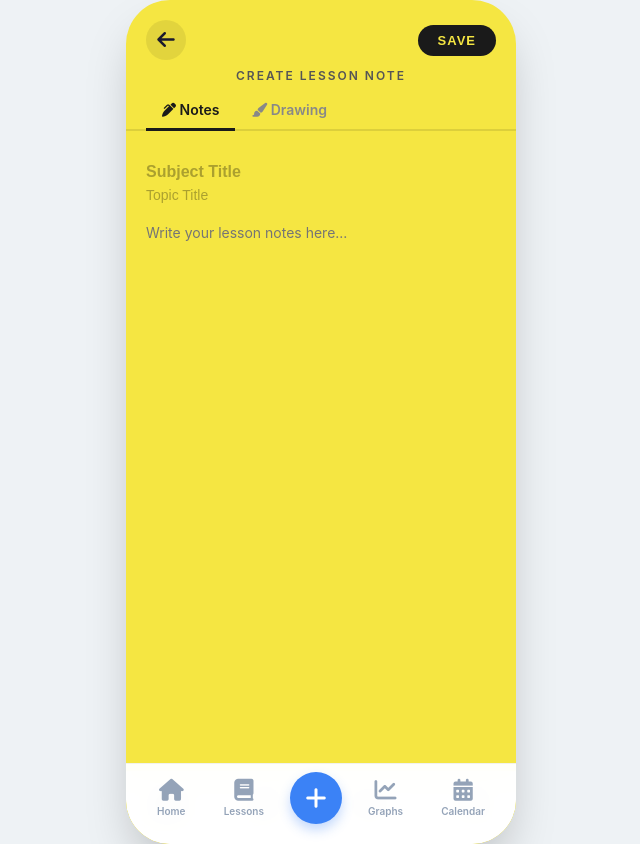
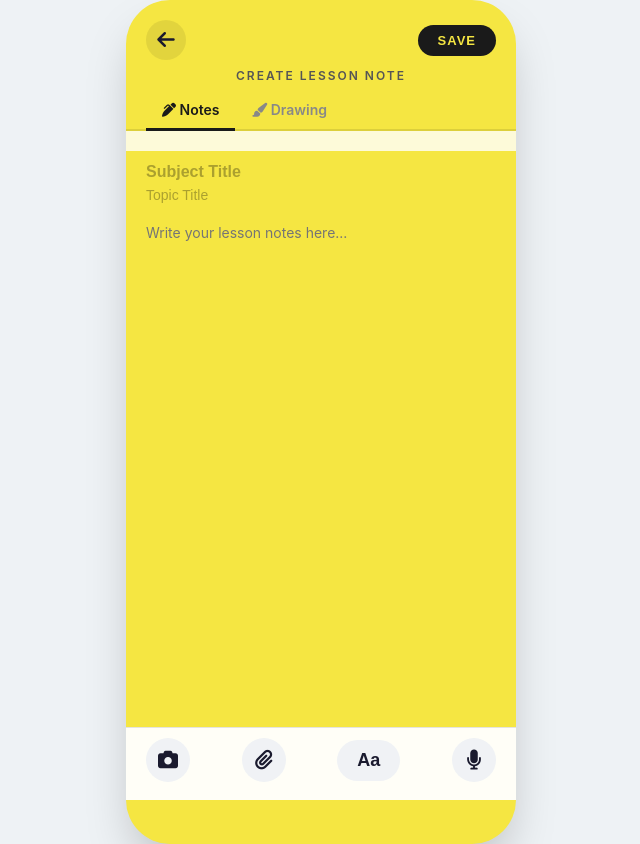
Before and after one commit to rnl-kyte/Brainory, a website: page www/notes.html in a window 1280 px wide. Shown: the whole page, without its empty margins (319-959 px from the left). Drawn offline with Linux system fonts and the light colour scheme; sample sign-in values are in the browser's storage.

Commit message:
Update notes.html

```diff
--- a/www/notes.html
+++ b/www/notes.html
@@ -15,12 +15,14 @@
   .phone {
     width: 390px; height: 844px;
     background: #F5E642;
-    display: flex; flex-direction: column;
+    display: flex;
+    flex-direction: column;
     border-radius: 44px;
     box-shadow: 0 25px 50px -12px rgba(0,0,0,0.25);
-    overflow: hidden; position: relative;
+    overflow: hidden;
+    position: relative;
   }
-  /* DRAWER */
+  /* DRAWER (same as before) */
   .drawer-overlay {
     position: absolute; inset: 0; z-index: 100;
     background: rgba(0,0,0,0.4);
@@ -33,7 +35,7 @@
     border-radius: 0 24px 24px 0;
     padding: 48px 0 32px;
     transform: translateX(-100%);
-    transition: transform 0.3s cubic-bezier(0.2, 0.9, 0.4, 1.1);
+    transition: transform 0.3s cubic-bezier(0.2,0.9,0.4,1.1);
     display: flex; flex-direction: column;
     box-shadow: 4px 0 20px rgba(0,0,0,0.1);
     z-index: 101;
@@ -70,7 +72,6 @@
     font-size: 14px; font-weight: 600; color: #dc2626;
     transition: 0.2s;
   }
-
   /* top bar */
   .top-bar {
     display: flex; justify-content: space-between; align-items: center;
@@ -107,10 +108,16 @@
     margin-bottom: -2px;
   }
   .tab.active { color: #1a1a1a; border-bottom-color: #1a1a1a; }
-  /* panels */
-  .panel { display: none; flex: 1; flex-direction: column; overflow: hidden; }
+  /* panels – scrollable area, with bottom padding to avoid toolbar overlap */
+  .panel {
+    display: none;
+    flex: 1;
+    flex-direction: column;
+    overflow-y: auto;
+    padding-bottom: 80px; /* space for fixed toolbar */
+  }
   .panel.active { display: flex; }
-  /* notes panel */
+  /* notes inputs */
   .title-input, .subtitle-input {
     border: none; background: none;
     font-size: 16px;
@@ -130,12 +137,16 @@
     color: rgba(0,0,0,0.3);
   }
   .note-textarea {
-    flex: 1; border: none; background: none;
+    flex: 1;
+    border: none; background: none;
     font-size: 14px; color: #444; line-height: 1.7;
-    padding: 12px 20px; resize: none; outline: none;
+    padding: 12px 20px;
+    resize: none;
+    outline: none;
     font-family: inherit;
+    min-height: 200px;
   }
-  /* drawing panel */
+  /* drawing container */
   .drawing-container {
     flex: 1;
     display: flex;
@@ -160,15 +171,22 @@
     cursor: crosshair;
     touch-action: none;
   }
-  /* bottom toolbars */
+  /* fixed toolbar (notes + drawing share same positioning) */
   .bottom-toolbar {
-    background: rgba(255,255,255,0.9);
+    position: fixed;
+    bottom: 0;
+    left: 0;
+    right: 0;
+    max-width: 390px;
+    margin: 0 auto;
+    background: rgba(255,255,255,0.96);
     backdrop-filter: blur(12px);
+    border-top: 1px solid rgba(0,0,0,0.1);
     padding: 10px 20px 18px;
     display: flex;
     justify-content: space-between;
     align-items: center;
-    border-top: 1px solid rgba(0,0,0,0.08);
+    z-index: 20;
   }
   .toolbar-btn, .draw-tool-btn {
     background: #f0f2f5;
@@ -204,6 +222,7 @@
     align-items: center;
     flex-wrap: wrap;
     justify-content: center;
+    width: 100%;
   }
   .brush-slider {
     display: flex;
@@ -228,6 +247,7 @@
     font-size: 12px; color: #666;
     text-align: center; padding: 4px 20px;
     min-height: 20px;
+    background: rgba(255,255,255,0.8);
   }
   /* recording modal */
   .recording-modal {
@@ -245,38 +265,6 @@
     font-weight: 600; background: #f0f2f5;
   }
   .timer { font-size: 24px; font-family: monospace; margin: 12px 0; }
-
-  /* bottom navigation */
-  .bottom-nav {
-    position: absolute; bottom: 0; left: 0; right: 0;
-    background: rgba(255,255,255,0.96);
-    backdrop-filter: blur(12px);
-    border-top: 1px solid rgba(0,0,0,0.05);
-    border-radius: 0 0 44px 44px;
-    display: flex; align-items: center; justify-content: space-around;
-    padding: 8px 12px 20px; z-index: 10;
-  }
-  .nav-btn {
-    background: none; border: none; cursor: pointer;
-    display: flex; flex-direction: column;
-    align-items: center; gap: 4px;
-    padding: 6px 12px; border-radius: 40px;
-    color: #94a3b8; font-size: 22px;
-    transition: all 0.2s;
-    text-decoration: none;
-  }
-  .nav-btn.active { color: #3b82f6; }
-  .nav-btn span { font-size: 10px; font-weight: 600; }
-  .nav-center-btn {
-    width: 52px; height: 52px; border-radius: 52px;
-    background: #3b82f6; border: none;
-    display: flex; align-items: center; justify-content: center;
-    font-size: 24px; cursor: pointer;
-    box-shadow: 0 6px 12px rgba(59,130,246,0.3);
-    color: white; text-decoration: none;
-    transition: transform 0.2s;
-  }
-  .nav-center-btn:active { transform: scale(0.95); }
 </style>
 </head>
 <body>
@@ -317,47 +305,25 @@
   </div>
   <div class="save-status" id="saveStatus"></div>
 
+  <!-- NOTES PANEL (scrollable) -->
   <div class="panel active" id="panelNotes">
     <input class="title-input" id="noteTitle" type="text" placeholder="Subject Title">
     <input class="subtitle-input" id="noteSubtitle" type="text" placeholder="Topic Title">
     <textarea class="note-textarea" id="noteContent" placeholder="Write your lesson notes here..."></textarea>
-    <div class="bottom-toolbar" id="notesToolbar">
-      <button class="toolbar-btn" id="cameraBtn"><i class="fas fa-camera"></i></button>
-      <button class="toolbar-btn" id="fileBtn"><i class="fas fa-paperclip"></i></button>
-      <button class="toolbar-text-btn" id="fontBtn">Aa</button>
-      <button class="toolbar-btn" id="micBtn"><i class="fas fa-microphone"></i></button>
-    </div>
   </div>
 
-  <!-- DRAWING PANEL -->
+  <!-- DRAWING PANEL (scrollable) -->
   <div class="panel" id="panelDraw">
     <div class="drawing-container">
       <div class="canvas-wrapper" id="canvasWrapper">
         <canvas id="drawCanvas" class="drawing-canvas"></canvas>
       </div>
     </div>
-    <div class="bottom-toolbar" id="drawingToolbar">
-      <div class="drawing-tools">
-        <button class="draw-tool-btn" id="penBtn" title="Pen"><i class="fas fa-pen-fancy"></i></button>
-        <button class="draw-tool-btn" id="eraserBtn" title="Eraser"><i class="fas fa-eraser"></i></button>
-        <input type="color" id="colorPicker" value="#000000">
-        <div class="brush-slider">
-          <i class="fas fa-paintbrush"></i>
-          <input type="range" id="brushSize" min="1" max="30" value="3">
-        </div>
-        <button class="draw-tool-btn" id="clearCanvasBtn" title="Clear"><i class="fas fa-trash-alt"></i></button>
-        <button class="draw-tool-btn" id="saveDrawBtn" title="Save"><i class="fas fa-save"></i></button>
-      </div>
-    </div>
   </div>
 
-  <!-- Bottom Navigation -->
-  <div class="bottom-nav">
-    <a class="nav-btn" href="dashboard.html"><i class="fas fa-home"></i><span>Home</span></a>
-    <a class="nav-btn" href="subject.html"><i class="fas fa-book"></i><span>Lessons</span></a>
-    <a class="nav-center-btn" href="notes.html"><i class="fas fa-plus"></i></a>
-    <a class="nav-btn" href="progress.html"><i class="fas fa-chart-line"></i><span>Graphs</span></a>
-    <a class="nav-btn" href="schedule.html"><i class="fas fa-calendar-alt"></i><span>Calendar</span></a>
+  <!-- FIXED TOOLBAR – changes content based on active tab -->
+  <div class="bottom-toolbar" id="dynamicToolbar">
+    <!-- Will be filled by JavaScript -->
   </div>
 </div>
 
@@ -377,6 +343,7 @@
 </div>
 
 <script>
+  // ---------- Auth & Data ----------
   const email = localStorage.getItem('brainory_currentUser');
   if (!email) window.location.href = 'login.html';
   const key = 'brainory_' + email;
@@ -389,7 +356,13 @@
   let recordingTimer;
   let seconds = 0;
 
-  // ---------- Tab switching ----------
+  // ---------- Drawing globals ----------
+  let canvas, ctx, drawing = false;
+  let currentTool = 'pen';
+  let currentColor = '#000000';
+  let currentWidth = 3;
+
+  // ---------- Helper functions ----------
   function switchTab(tab) {
     const notesTab = document.getElementById('tabNotes');
     const drawTab = document.getElementById('tabDraw');
@@ -400,15 +373,60 @@
       drawTab.classList.remove('active');
       notesPanel.classList.add('active');
       drawPanel.classList.remove('active');
+      renderToolbar('notes');
     } else {
       drawTab.classList.add('active');
       notesTab.classList.remove('active');
       drawPanel.classList.add('active');
       notesPanel.classList.remove('active');
+      renderToolbar('draw');
       setTimeout(() => initCanvas(), 100);
     }
   }
 
+  function renderToolbar(type) {
+    const container = document.getElementById('dynamicToolbar');
+    if (type === 'notes') {
+      container.innerHTML = `
+        <div style="display: flex; justify-content: space-between; align-items: center; width: 100%;">
+          <button class="toolbar-btn" id="cameraBtn"><i class="fas fa-camera"></i></button>
+          <button class="toolbar-btn" id="fileBtn"><i class="fas fa-paperclip"></i></button>
+          <button class="toolbar-text-btn" id="fontBtn">Aa</button>
+          <button class="toolbar-btn" id="micBtn"><i class="fas fa-microphone"></i></button>
+        </div>
+      `;
+      // re-attach events
+      document.getElementById('cameraBtn').onclick = cameraHandler;
+      document.getElementById('fileBtn').onclick = fileHandler;
+      document.getElementById('fontBtn').onclick = fontHandler;
+      document.getElementById('micBtn').onclick = () => openRecordingModal();
+    } else {
+      container.innerHTML = `
+        <div class="drawing-tools">
+          <button class="draw-tool-btn" id="penBtn" title="Pen"><i class="fas fa-pen-fancy"></i></button>
+          <button class="draw-tool-btn" id="eraserBtn" title="Eraser"><i class="fas fa-eraser"></i></button>
+          <input type="color" id="colorPicker" value="#000000">
+          <div class="brush-slider">
+            <i class="fas fa-paintbrush"></i>
+            <input type="range" id="brushSize" min="1" max="30" value="3">
+          </div>
+          <button class="draw-tool-btn" id="clearCanvasBtn" title="Clear"><i class="fas fa-trash-alt"></i></button>
+          <button class="draw-tool-btn" id="saveDrawBtn" title="Save"><i class="fas fa-save"></i></button>
+        </div>
+      `;
+      // attach drawing events
+      document.getElementById('penBtn').onclick = setPen;
+      document.getElementById('eraserBtn').onclick = setEraser;
+      document.getElementById('colorPicker').addEventListener('input', (e) => changeColor(e.target.value));
+      document.getElementById('brushSize').addEventListener('input', (e) => changeWidth(parseInt(e.target.value)));
+      document.getElementById('clearCanvasBtn').onclick = clearCanvas;
+      document.getElementById('saveDrawBtn').onclick = saveDrawing;
+      // reset active state visual
+      setPen();
+    }
+  }
+
+  // ---------- Notes save ----------
   function saveNote() {
     const subject = document.getElementById('noteTitle').value.trim();
     const topic = document.getElementById('noteSubtitle').value.trim();
@@ -444,11 +462,7 @@
     setTimeout(() => { if (el.textContent === msg) el.textContent = ''; }, 2000);
   }
 
-  let canvas, ctx, drawing = false;
-  let currentTool = 'pen';
-  let currentColor = '#000000';
-  let currentWidth = 3;
-
+  // ---------- Drawing functions ----------
   function initCanvas() {
     canvas = document.getElementById('drawCanvas');
     if (!canvas) return;
@@ -500,15 +514,20 @@
 
   function setPen() {
     currentTool = 'pen';
-    document.getElementById('penBtn').classList.add('active');
-    document.getElementById('eraserBtn').classList.remove('active');
     updateDrawingContext();
+    // highlight active button
+    if (document.getElementById('penBtn')) {
+      document.getElementById('penBtn').classList.add('active');
+      document.getElementById('eraserBtn').classList.remove('active');
+    }
   }
   function setEraser() {
     currentTool = 'eraser';
-    document.getElementById('eraserBtn').classList.add('active');
-    document.getElementById('penBtn').classList.remove('active');
     updateDrawingContext();
+    if (document.getElementById('eraserBtn')) {
+      document.getElementById('eraserBtn').classList.add('active');
+      document.getElementById('penBtn').classList.remove('active');
+    }
   }
   function changeColor(color) { currentColor = color; if (currentTool === 'pen') updateDrawingContext(); }
   function changeWidth(width) { currentWidth = width; updateDrawingContext(); }
@@ -531,7 +550,8 @@
     if (document.getElementById('panelDraw').classList.contains('active')) initCanvas();
   });
 
-  document.getElementById('cameraBtn').onclick = () => {
+  // ---------- Camera, File, Font, Audio ----------
+  function cameraHandler() {
     const input = document.getElementById('cameraInput');
     input.onchange = (e) => {
       const file = e.target.files[0];
@@ -558,9 +578,9 @@
       input.value = '';
     };
     input.click();
-  };
+  }
 
-  document.getElementById('fileBtn').onclick = () => {
+  function fileHandler() {
     const input = document.getElementById('fileInput');
     input.onchange = (e) => {
       const file = e.target.files[0];
@@ -588,16 +608,17 @@
       input.value = '';
     };
     input.click();
-  };
+  }
 
   let fontIndex = 0;
   const fonts = ["'Inter', system-ui", "'Georgia', serif", "'Courier New', monospace"];
-  document.getElementById('fontBtn').onclick = () => {
+  function fontHandler() {
     fontIndex = (fontIndex + 1) % fonts.length;
     document.getElementById('noteContent').style.fontFamily = fonts[fontIndex];
     showStatus(`Font: ${fonts[fontIndex]}`);
-  };
+  }
 
+  // Audio recording
   let mediaStream = null;
   async function startRecording() {
     try {
@@ -661,17 +682,6 @@
     document.getElementById('startRecordBtn').disabled = false;
     document.getElementById('stopRecordBtn').disabled = true;
   }
-  document.getElementById('micBtn').onclick = openRecordingModal;
-  document.getElementById('startRecordBtn').onclick = startRecording;
-  document.getElementById('stopRecordBtn').onclick = stopRecording;
-
-  // ---------- Drawing toolbar events ----------
-  document.getElementById('penBtn').onclick = setPen;
-  document.getElementById('eraserBtn').onclick = setEraser;
-  document.getElementById('colorPicker').addEventListener('input', (e) => changeColor(e.target.value));
-  document.getElementById('brushSize').addEventListener('input', (e) => changeWidth(parseInt(e.target.value)));
-  document.getElementById('clearCanvasBtn').onclick = clearCanvas;
-  document.getElementById('saveDrawBtn').onclick = saveDrawing;
 
   // ---------- Drawer & user info ----------
   const users = JSON.parse(localStorage.getItem('brainory_users') || '{}');
@@ -692,11 +702,18 @@
   window.openDrawer = openDrawer;
   window.closeDrawer = closeDrawer;
 
-  setPen();
+  // ---------- Initialization ----------
+  renderToolbar('notes');
   window.switchTab = switchTab;
   window.saveNote = saveNote;
   window.clearCanvas = clearCanvas;
   window.saveDrawing = saveDrawing;
+  window.setPen = setPen;
+  window.setEraser = setEraser;
+
+  // attach start/stop recording buttons after modal is in DOM
+  document.getElementById('startRecordBtn').onclick = startRecording;
+  document.getElementById('stopRecordBtn').onclick = stopRecording;
 </script>
 </body>
 </html>
```
